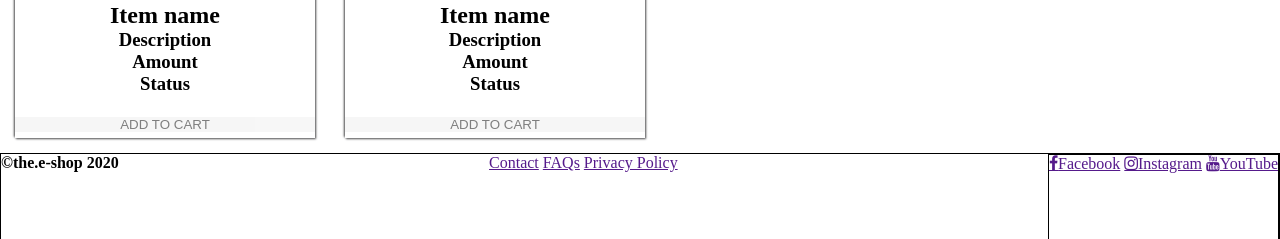
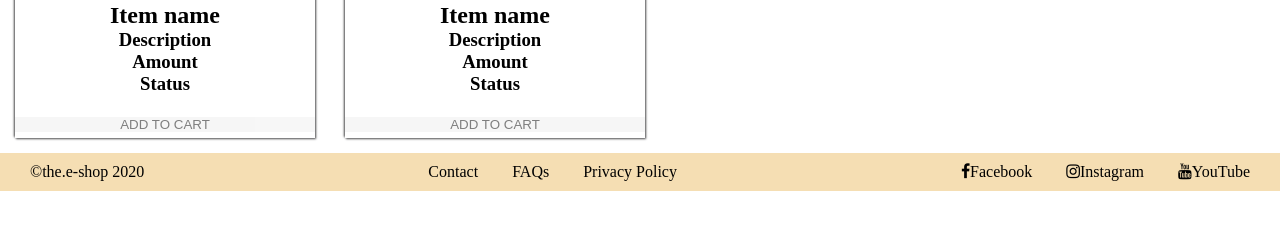
Before and after one commit to akosuawiafe01/100DaysOfCode, a plain HTML site: page The_e-shop/index.html in a window 1280 px wide. Shown: the part 2561-2800 px from the top of the page. After the commit the page ends 2752 px from the top, so only its background shows below. Drawn offline with Linux system fonts and the light colour scheme.

Commit message:
Third commit

```diff
--- a/The_e-shop/index.html
+++ b/The_e-shop/index.html
@@ -39,7 +39,7 @@
           <h3>Description</h3>
           <h3>Amount</h3>
           <h3>Status</h3>
-          <button class="butt-on add-product fa fa-shopping-cart">Add to Cart</button>
+          <button class="butt-on add-product">Add to Cart</button>
         </div>
 
       </div>
--- a/The_e-shop/styles/index.css
+++ b/The_e-shop/styles/index.css
@@ -130,12 +130,27 @@ img.prod{
 }
 
 footer.foot-er{
-    border: 1px solid black;
     display: flex;
     justify-content: space-between;
-    height: 100px;
+    background-color: wheat;
+
 }
 
-div#media-handles{
-    border: 1px solid black;
+#foot-menu > a{
+    padding: 0 30px 0 0;
+    color: black;
+    text-decoration: none;
 }
+
+.foot-er h4, div#media-handles a, #foot-menu {
+    padding: 10px 30px 10px 0;
+    color: black;
+    text-decoration: none;
+
+}
+
+
+.foot-er > h4{
+    margin: 0 30px 0 30px;
+    font-weight: normal;
+}
```
